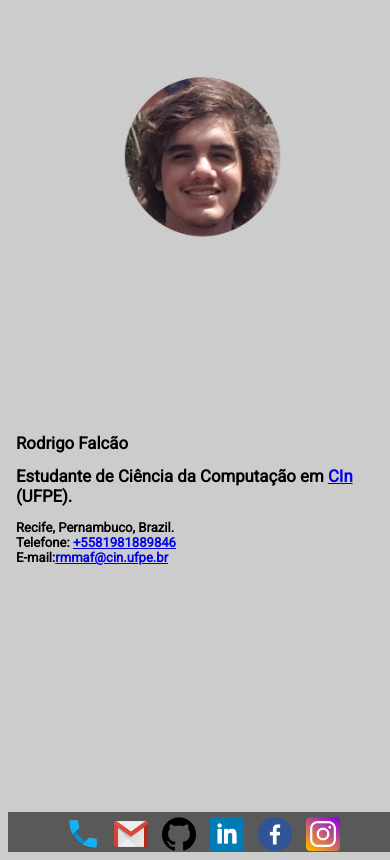
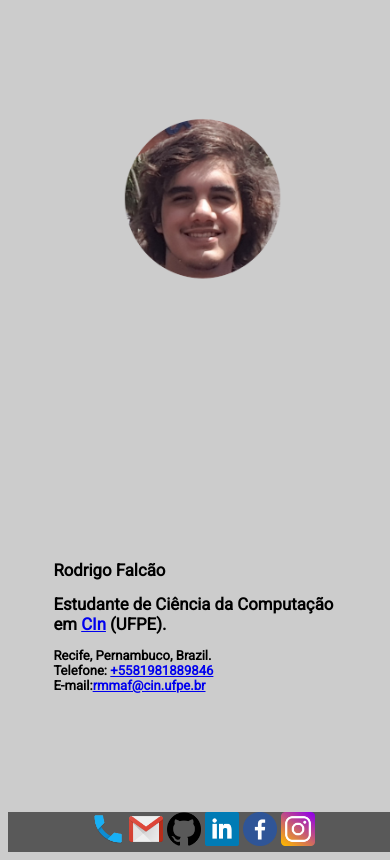
Before and after one commit to rmmaf/Public-CIn, a plain HTML site: page index.html in a window 390 px wide. Drawn offline with Linux system fonts and the light colour scheme.

Commit message:
1.8 conteudo mais harmonico)

```diff
--- a/assets/css/style.css
+++ b/assets/css/style.css
@@ -12,7 +12,7 @@ body {
 	background-color: #cccccc;
 }
 .cima {
-	width: 100%;
+	width: 80%;
 	display: flex;
 	flex: 1 0 auto;
 	flex-flow: row wrap;
@@ -34,8 +34,7 @@ footer img {
 	  width: 90px;
 	  margin: 20px;
 }
-article img {
-	height: 100%;
+article img {	height: 100%;
 	width: auto;
 }
 @media all and (max-width: 600px){
@@ -52,12 +51,11 @@ article img {
 		height: auto;
 	}
 	footer {
-		margin-top: 170px;
 		height: 40px;
 	}
 	footer img{
 		width: auto;
 		height: 85%;
-		margin: 5px;
+		margin: 0 auto;
 	}
 }
```
